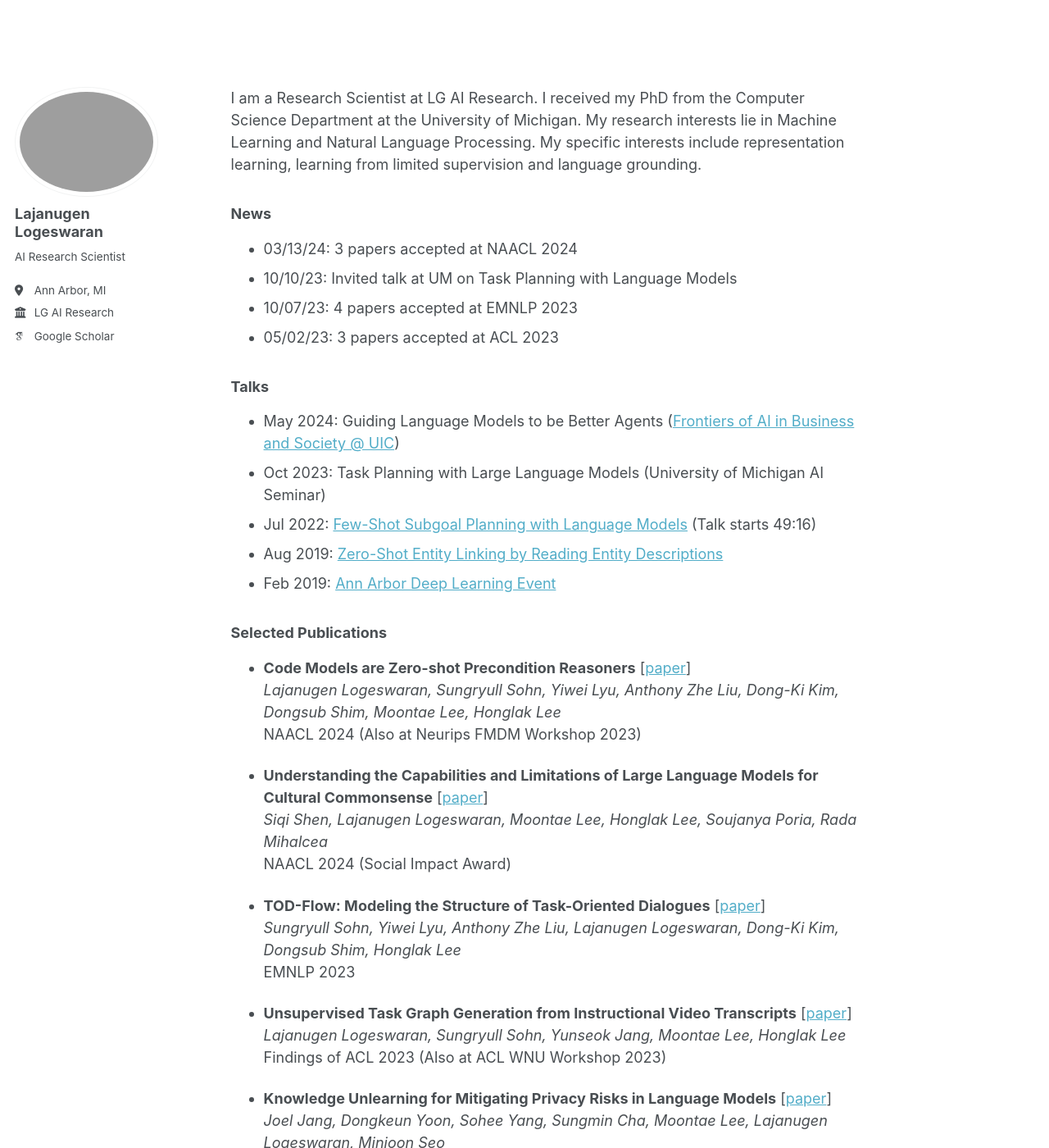
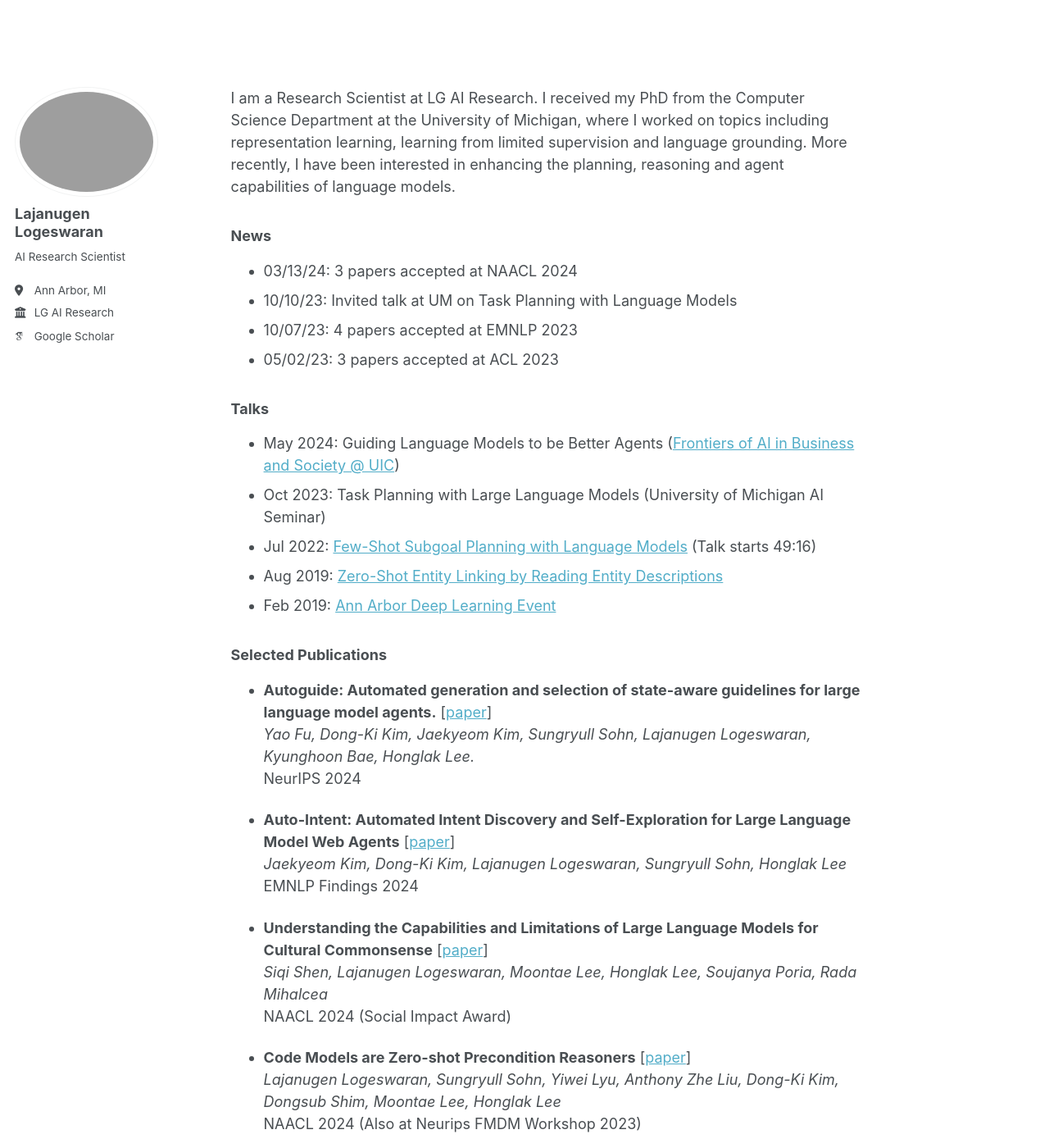
Before and after one commit to lajanugen/lajanugen.github.io, a Jekyll site: the page built from _pages/about.md, in a window 1280 px wide and 1400 px high. Shown: the whole window at 82% size. Built offline with Jekyll 4.4.1, drawn with Linux system fonts in a browser that asks for light colours; some web fonts are replaced; some of the changed text lies outside the part shown.

Commit message:
Update bio and publications

```diff
--- a/_pages/about.md
+++ b/_pages/about.md
@@ -7,7 +7,7 @@ redirect_from:
   - /about.html
 ---
 
-I am a Research Scientist at LG AI Research. I received my PhD from the Computer Science Department at the University of Michigan. My research interests lie in Machine Learning and Natural Language Processing. My specific interests include representation learning, learning from limited supervision and language grounding.
+I am a Research Scientist at LG AI Research. I received my PhD from the Computer Science Department at the University of Michigan, where I worked on topics including representation learning, learning from limited supervision and language grounding. More recently, I have been interested in enhancing the planning, reasoning and agent capabilities of language models.
 
 ### News
 - 03/13/24: 3 papers accepted at NAACL 2024
@@ -24,17 +24,21 @@ I am a Research Scientist at LG AI Research. I received my PhD from the Computer
 
 ### Selected Publications
 
-- **Code Models are Zero-shot Precondition Reasoners** \[[paper](https://arxiv.org/pdf/2311.09601.pdf)\]
-  *Lajanugen Logeswaran, Sungryull Sohn, Yiwei Lyu, Anthony Zhe Liu, Dong-Ki Kim, Dongsub Shim, Moontae Lee, Honglak Lee*
-  NAACL 2024 (Also at Neurips FMDM Workshop 2023)
+- **Autoguide: Automated generation and selection of state-aware guidelines for large language model agents.** \[[paper](https://arxiv.org/pdf/2403.08978)\]
+  *Yao Fu, Dong-Ki Kim, Jaekyeom Kim, Sungryull Sohn, Lajanugen Logeswaran, Kyunghoon Bae, Honglak Lee.*
+  NeurIPS 2024
+
+- **Auto-Intent: Automated Intent Discovery and Self-Exploration for Large Language Model Web Agents** \[[paper](https://arxiv.org/pdf/2410.22552)\]
+  *Jaekyeom Kim, Dong-Ki Kim, Lajanugen Logeswaran, Sungryull Sohn, Honglak Lee*
+  EMNLP Findings 2024
 
 - **Understanding the Capabilities and Limitations of Large Language Models for Cultural Commonsense** \[[paper](https://aclanthology.org/2024.naacl-long.316.pdf)\]
   *Siqi Shen, Lajanugen Logeswaran, Moontae Lee, Honglak Lee, Soujanya Poria, Rada Mihalcea*
   NAACL 2024 (Social Impact Award)
 
-- **TOD-Flow: Modeling the Structure of Task-Oriented Dialogues** \[[paper](https://aclanthology.org/2023.emnlp-main.204.pdf)\]
-  *Sungryull Sohn, Yiwei Lyu, Anthony Zhe Liu, Lajanugen Logeswaran, Dong-Ki Kim, Dongsub Shim, Honglak Lee*
-  EMNLP 2023
+- **Code Models are Zero-shot Precondition Reasoners** \[[paper](https://arxiv.org/pdf/2311.09601.pdf)\]
+  *Lajanugen Logeswaran, Sungryull Sohn, Yiwei Lyu, Anthony Zhe Liu, Dong-Ki Kim, Dongsub Shim, Moontae Lee, Honglak Lee*
+  NAACL 2024 (Also at Neurips FMDM Workshop 2023)
 
 - **Unsupervised Task Graph Generation from Instructional Video Transcripts** \[[paper](https://aclanthology.org/2023.findings-acl.210.pdf)\]
   *Lajanugen Logeswaran, Sungryull Sohn, Yunseok Jang, Moontae Lee, Honglak Lee*
@@ -64,14 +68,6 @@ I am a Research Scientist at LG AI Research. I received my PhD from the Computer
   *Lajanugen Logeswaran, Honglak Lee*
   ICLR 2018
 
-- **Sentence Ordering and Coherence Modeling using Recurrent Neural Networks** \[[paper](https://cdn.aaai.org/ojs/11997/11997-13-15525-1-2-20201228.pdf)\]
-  *Lajanugen Logeswaran, Honglak Lee, Dragomir Radev*
-  AAAI 2018
-
-- **Generative Adversarial Text-to-Image Synthesis** \[[paper](https://proceedings.mlr.press/v48/reed16.pdf)\]
-  *Scott Reed, Zeynep Akata, Xinchen Yan, Lajanugen Logeswaran, Bernt Schiele, Honglak Lee*
-  ICML 2016
-
 ### Professional Experience
 - Research Scientist, LG AI Research (Ann Arbor), Jul 2021 - Present
 - Research Intern, Facebook AI Research (New York), May - Aug 2019
```
